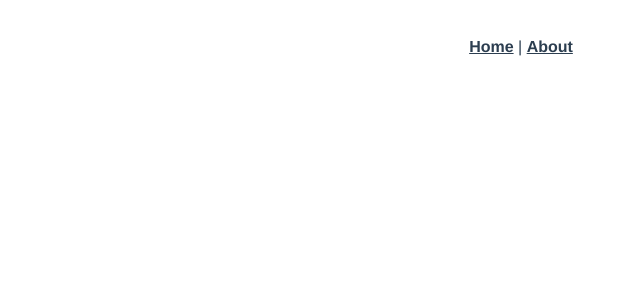
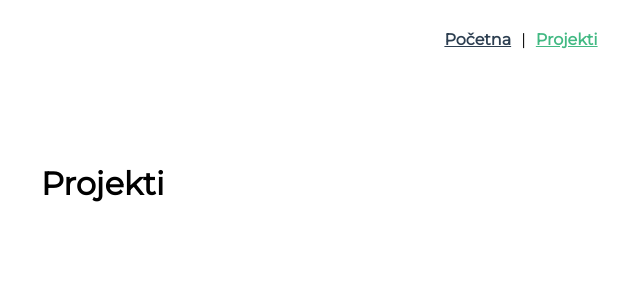
Before and after one commit to tzobree/portfolio, a Vue app: page /projects in a window 1280 px wide. Shown: the top 300 px of the page, without its empty margins (119-759 px from the left). Built offline with nearby package versions, Linux system fonts and the light colour scheme.

Commit message:
home page, router

```diff
--- a/package.json
+++ b/package.json
@@ -10,6 +10,7 @@
   "dependencies": {
     "core-js": "^3.6.5",
     "vue": "^2.6.11",
+    "vue-i18n": "^8.24.4",
     "vue-router": "^3.2.0"
   },
   "devDependencies": {
--- a/src/App.vue
+++ b/src/App.vue
@@ -1,32 +1,40 @@
 <template>
   <div id="app">
     <div id="nav">
-      <router-link to="/">Home</router-link> |
-      <router-link to="/about">About</router-link>
+      <router-link to="/">Početna</router-link> |
+      <router-link to="/projects">Projekti</router-link>
     </div>
     <router-view/>
   </div>
 </template>
 
 <style lang="scss">
-#app {
-  font-family: Avenir, Helvetica, Arial, sans-serif;
-  -webkit-font-smoothing: antialiased;
-  -moz-osx-font-smoothing: grayscale;
-  text-align: center;
-  color: #2c3e50;
-}
+
+@import url('https://fonts.googleapis.com/css2?family=Montserrat&display=swap');
 
 #nav {
   padding: 30px;
+  display: flex;
+  justify-content: center;
 
   a {
     font-weight: bold;
     color: #2c3e50;
+    margin: 0 10px;
 
     &.router-link-exact-active {
       color: #42b983;
     }
   }
 }
+
+body {
+  margin: 0;
+  min-height: 100vh;
+  overflow-y: scroll;
+}
+#app {
+  font-family: 'Montserrat', Avenir, Helvetica, Arial, sans-serif;
+  height: 100vh;
+}
 </style>
--- a/src/main.js
+++ b/src/main.js
@@ -1,10 +1,13 @@
 import Vue from 'vue'
 import App from './App.vue'
 import router from './router'
+import i18n from '@/plugins/i18n'
+
 
 Vue.config.productionTip = false
 
 new Vue({
+  i18n,
   router,
   render: h => h(App)
 }).$mount('#app')
--- /dev/null
+++ b/src/plugins/i18n.js
@@ -0,0 +1,21 @@
+import Vue from 'vue'
+import VueI18n from 'vue-i18n'
+
+Vue.use(VueI18n)
+
+const messages = {
+    'sr': {
+
+    },
+    'en': {
+
+    }
+}
+
+const i18n = new VueI18n({
+    locale: 'sr', // set locale
+    fallbackLocale: 'en', // set fallback locale
+    messages, // set locale messages
+})
+
+export default i18n
--- a/src/router/index.js
+++ b/src/router/index.js
@@ -11,12 +11,12 @@ const routes = [
     component: Home
   },
   {
-    path: '/about',
-    name: 'About',
+    path: '/projects',
+    name: 'Projects',
     // route level code-splitting
     // this generates a separate chunk (about.[hash].js) for this route
     // which is lazy-loaded when the route is visited.
-    component: () => import(/* webpackChunkName: "about" */ '../views/About.vue')
+    component: () => import(/* webpackChunkName: "about" */ '../views/Projects.vue')
   }
 ]
 
--- a/src/views/About.vue
+++ /dev/null
@@ -1,5 +0,0 @@
-<template>
-  <div class="about">
-    <h1>This is an about page</h1>
-  </div>
-</template>
--- a/src/views/Home.vue
+++ b/src/views/Home.vue
@@ -1,18 +1,88 @@
 <template>
   <div class="home">
-    <img alt="Vue logo" src="../assets/logo.png">
-    <HelloWorld msg="Welcome to Your Vue.js App"/>
+    <div class="container">
+      <h3 class="headline">Nebojša Berber, frontend web developer</h3>
+      <section class="section">
+        <h5 class="section-headline"># opšte</h5>
+        <ul class="list">
+          <li class="item">Septembar 2018 / Oktobar 2020 - freelancing | HTML / CSS / JS (Vue) / Wordpress</li>
+          <li class="item">Oktobar 2020 / do sad - frontend developer u Treeshaker d.o.o. | Vue</li>
+        </ul>
+      </section>
+      <section class="section">
+        <h5 class="section-headline"># CSS</h5>
+        <ul class="list">
+          <li class="item">potpuno responzivno i za najmanje ekrane</li>
+          <li class="item">od dizajna (PDF, Invision, Figma...) do gotovog interfejsa</li>
+          <li class="item">uvek koristim SASS(SCSS)</li>
+          <li class="item">radio sam sa Vuetify, Quasar, Bulma/Buefy, Tailwind.css, Bootstrap, UIkit...</li>
+          <li class="item">CSS3, Flexbox, Grid, Tranzicije...</li>
+        </ul>
+      </section>
+      <section class="section">
+        <h5 class="section-headline"># JS</h5>
+        <ul class="list">
+          <li class="item">VanillaJS, jQuery</li>
+          <li class="item">Vue2 (Nuxt, Gridsome), VueRouter, Vuex, Vue-cli</li>
+          <li class="item">NPM, Webpack, REST API, Axios</li>
+        </ul>
+      </section>
+      <section class="section">
+        <h5 class="section-headline"># ostalo</h5>
+        <ul class="list">
+          <li class="item">Git, Github, Bitbucket, Jira, Slack</li>
+          <li class="item">Wordpress</li>
+        </ul>
+      </section>
+      <section class="section">
+        <h5 class="section-headline"># u planu</h5>
+        <ul class="list">
+          <li class="item">Vue3, Typescript, React, React Native, GraphQL, Laravel, JAMstack, E-Commerce</li>
+        </ul>
+      </section>
+      <section class="section">
+        <h5 class="section-headline"># još nešto</h5>
+        <ul class="list">
+          <li class="item">radio sam u timu i samostalno, za domaće i inostrane klijente</li>
+          <li class="item">engleski odličan</li>
+          <li class="item">slobodno vreme trošim uglavnom na biciklizam i planinarenje</li>
+        </ul>
+      </section>
+      <section class="section">
+        <h5 class="section-headline"># kontakt</h5>
+        <ul class="list">
+          <li class="item">nebojsaberber@gmail.com</li>
+          <li class="item"><a href="https://www.linkedin.com/in/nebojsa-berber-a943a4132/" target="_blank">LinkedIn profil</a></li>
+        </ul>
+      </section>
+    </div>
   </div>
 </template>
 
 <script>
 // @ is an alias to /src
-import HelloWorld from '@/components/HelloWorld.vue'
 
 export default {
-  name: 'Home',
-  components: {
-    HelloWorld
+  name: 'Home'
+}
+</script>
+
+<style lang="scss" scoped>
+.home {
+  // background: rgb(230, 226, 243);
+  .container {
+    width: 960px;
+    margin: 0 auto;
+    padding: 4rem 30px;
+    .headline {
+      margin: 0 0 4rem;
+    }
+    .section {
+      margin-bottom: 3rem;
+      .section-headline {
+        margin-bottom: 1rem;
+      }
+    }
   }
 }
-</script>
+</style>
--- /dev/null
+++ b/src/views/Projects.vue
@@ -0,0 +1,18 @@
+<template>
+  <div class="projects">
+    <div class="container">
+      <h1>Projekti</h1>
+    </div>
+  </div>
+</template>
+
+<style lang="scss">
+.projects {
+  // background: rgb(230, 226, 243);
+  .container {
+    width: 960px;
+    margin: 0 auto;
+    padding: 4rem 30px;
+  }
+}
+</style>
```
Also changed, not shown: 1 other file (tests, documents, lock files or other folders).
